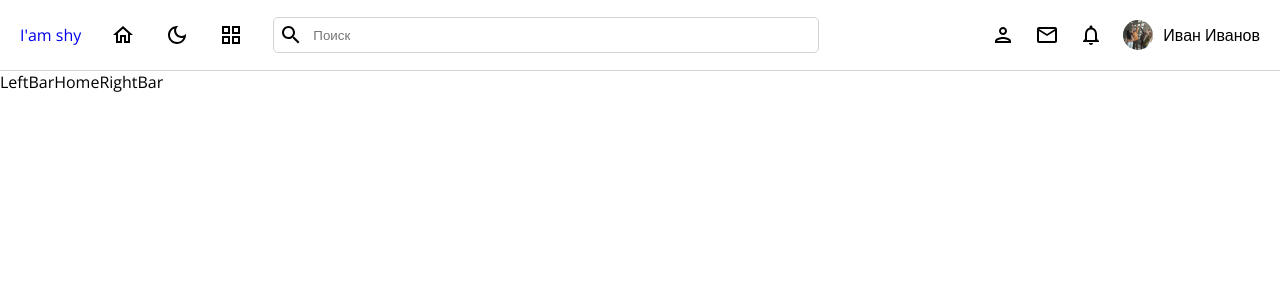
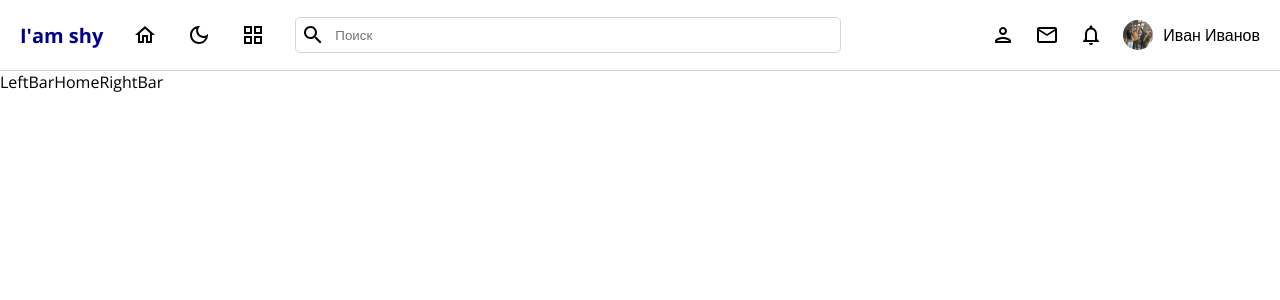
Before and after one commit to Chelovechina/iamshy-frontend, a React (Vite) app: page / in a window 1280 px wide. Shown: the top 300 px of the page. Built offline with nearby package versions, Linux system fonts and the light colour scheme.

Commit message:
fix: fix logo text style

```diff
--- a/src/components/navBar/navBar.scss
+++ b/src/components/navBar/navBar.scss
@@ -10,6 +10,12 @@
     display: flex;
     align-items: center;
     gap: 30px;
+
+    span {
+      font-weight: bold;
+      font-size: 20px;
+      color: darkblue;
+    }
 
     .search {
       display: flex;
```
